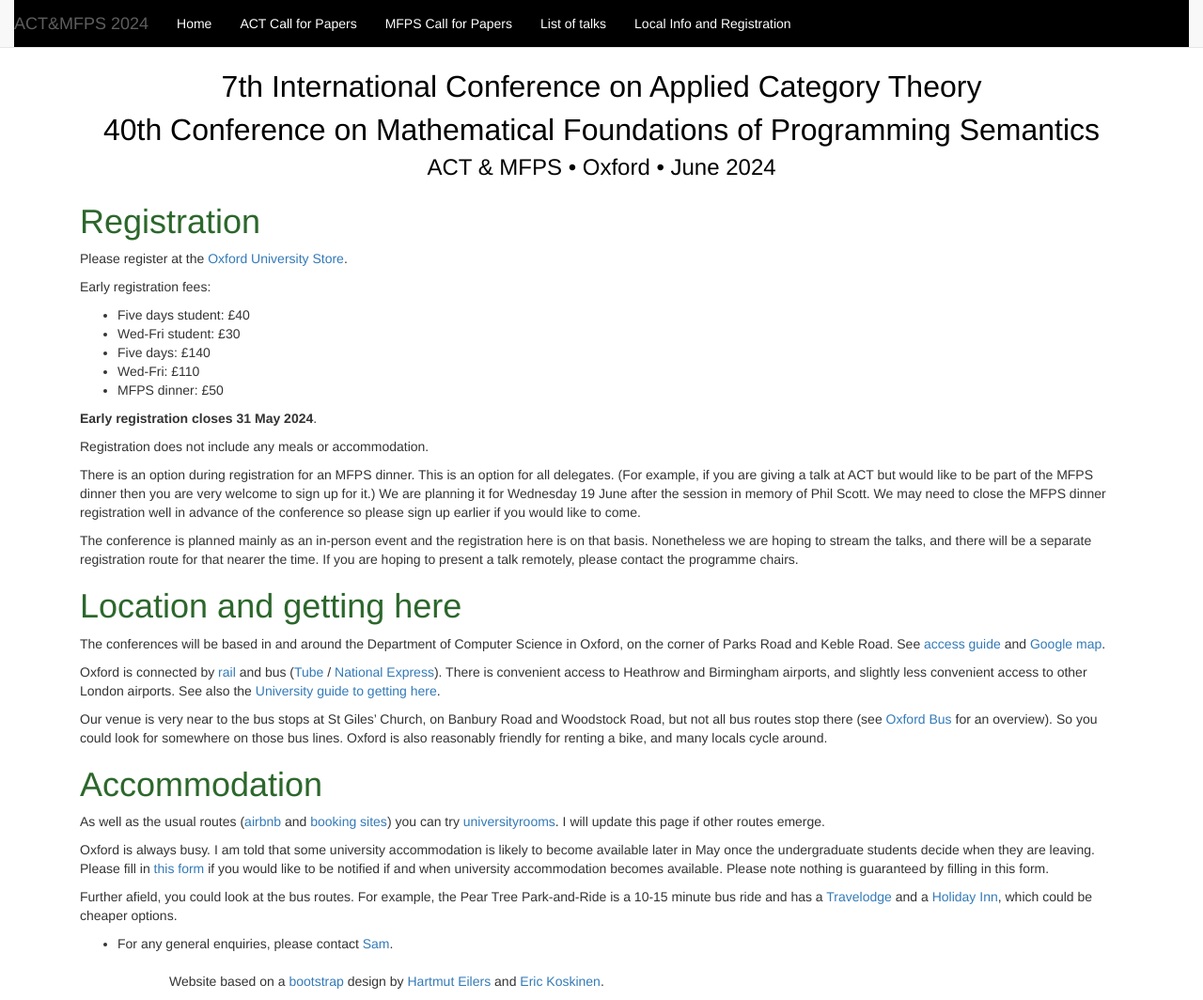
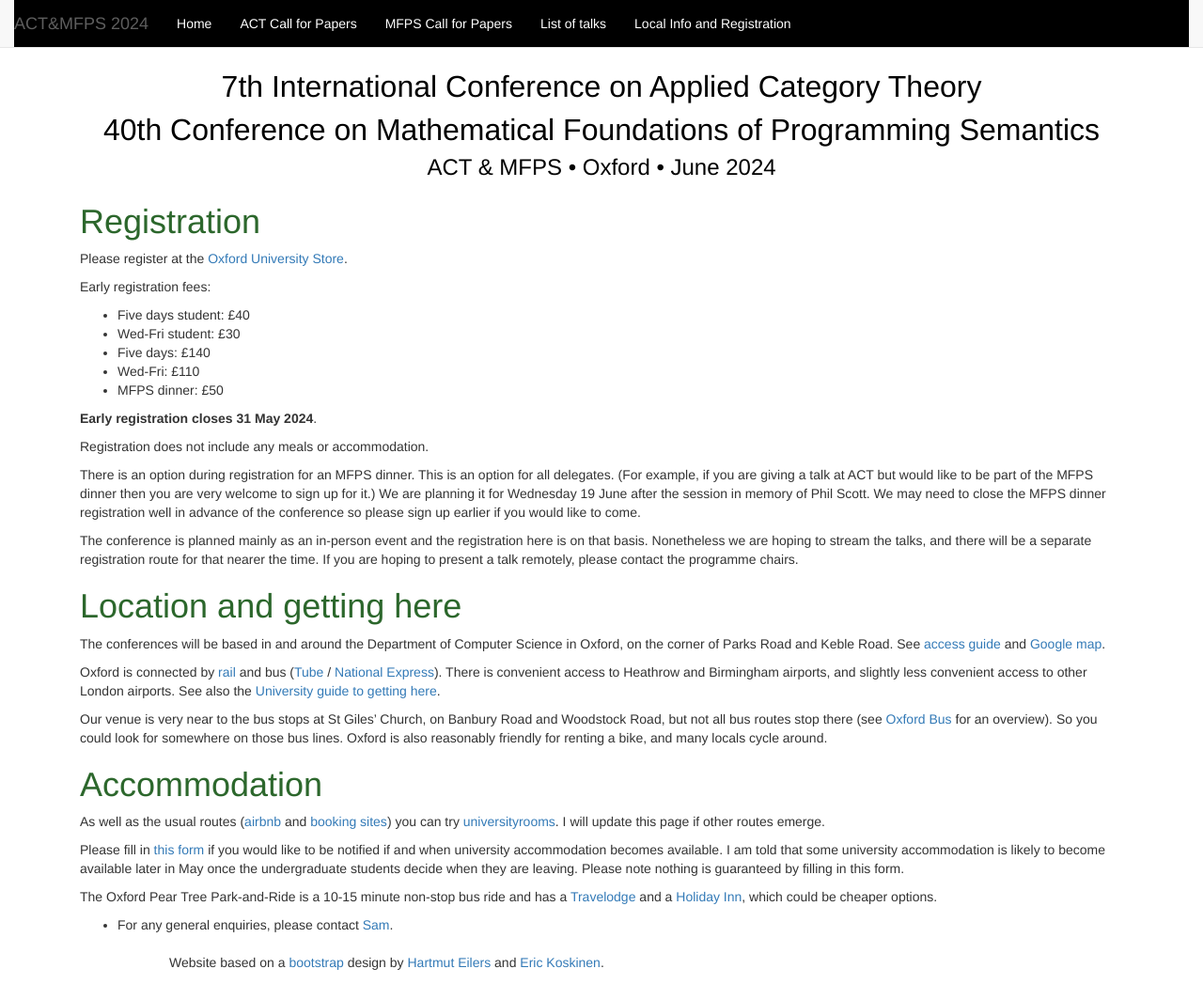
Before and after one commit to oxford24/oxford24.github.io, a Jekyll site: the page built from local.md, in a window 1280 px wide and 1064 px high. Shown: the whole window at 94% size. Built offline with Jekyll 4.4.1, drawn with Linux system fonts in a browser that asks for light colours.

Commit message:
Update local.md

```diff
--- a/local.md
+++ b/local.md
@@ -37,9 +37,9 @@ Our venue is very near to the bus stops at St Giles' Church, on Banbury Road and
 
 As well as the usual routes ([airbnb](https://www.airbnb.co.uk/oxford-united-kingdom/stays/apartments) and [booking sites](https://www.tripadvisor.co.uk/Hotels-g186361-Oxford_Oxfordshire_England-Hotels.html)) you can try [universityrooms](https://www.universityrooms.com/en-GB/city/oxford/home/). I will update this page if other routes emerge.
 
- Oxford is always busy. I am told that some university accommodation is likely to become available later in May once the undergraduate students decide when they are leaving. Please fill in [this form](https://forms.gle/jGCWfjG6N2QGM8vPA) if you would like to be notified if and when university accommodation becomes available. Please note nothing is guaranteed by filling in this form.
+Please fill in [this form](https://forms.gle/jGCWfjG6N2QGM8vPA) if you would like to be notified if and when university accommodation becomes available. I am told that some university accommodation is likely to become available later in May once the undergraduate students decide when they are leaving. Please note nothing is guaranteed by filling in this form.
 
-Further afield, you could look at the bus routes. For example, the Pear Tree Park-and-Ride is a 10-15 minute bus ride and has a [Travelodge](https://www.tripadvisor.co.uk/Hotel_Review-g186361-d1027077-Reviews-Travelodge_Oxford_Peartree_Hotel-Oxford_Oxfordshire_England.html) and a [Holiday Inn](https://www.tripadvisor.co.uk/Hotel_Review-g186361-d226318-Reviews-Holiday_Inn_Oxford_an_IHG_Hotel-Oxford_Oxfordshire_England.html?m=19905), which could be cheaper options.
+The Oxford Pear Tree Park-and-Ride is a 10-15 minute non-stop bus ride and has a [Travelodge](https://www.tripadvisor.co.uk/Hotel_Review-g186361-d1027077-Reviews-Travelodge_Oxford_Peartree_Hotel-Oxford_Oxfordshire_England.html) and a [Holiday Inn](https://www.tripadvisor.co.uk/Hotel_Review-g186361-d226318-Reviews-Holiday_Inn_Oxford_an_IHG_Hotel-Oxford_Oxfordshire_England.html?m=19905), which could be cheaper options.
 
 
 
```
